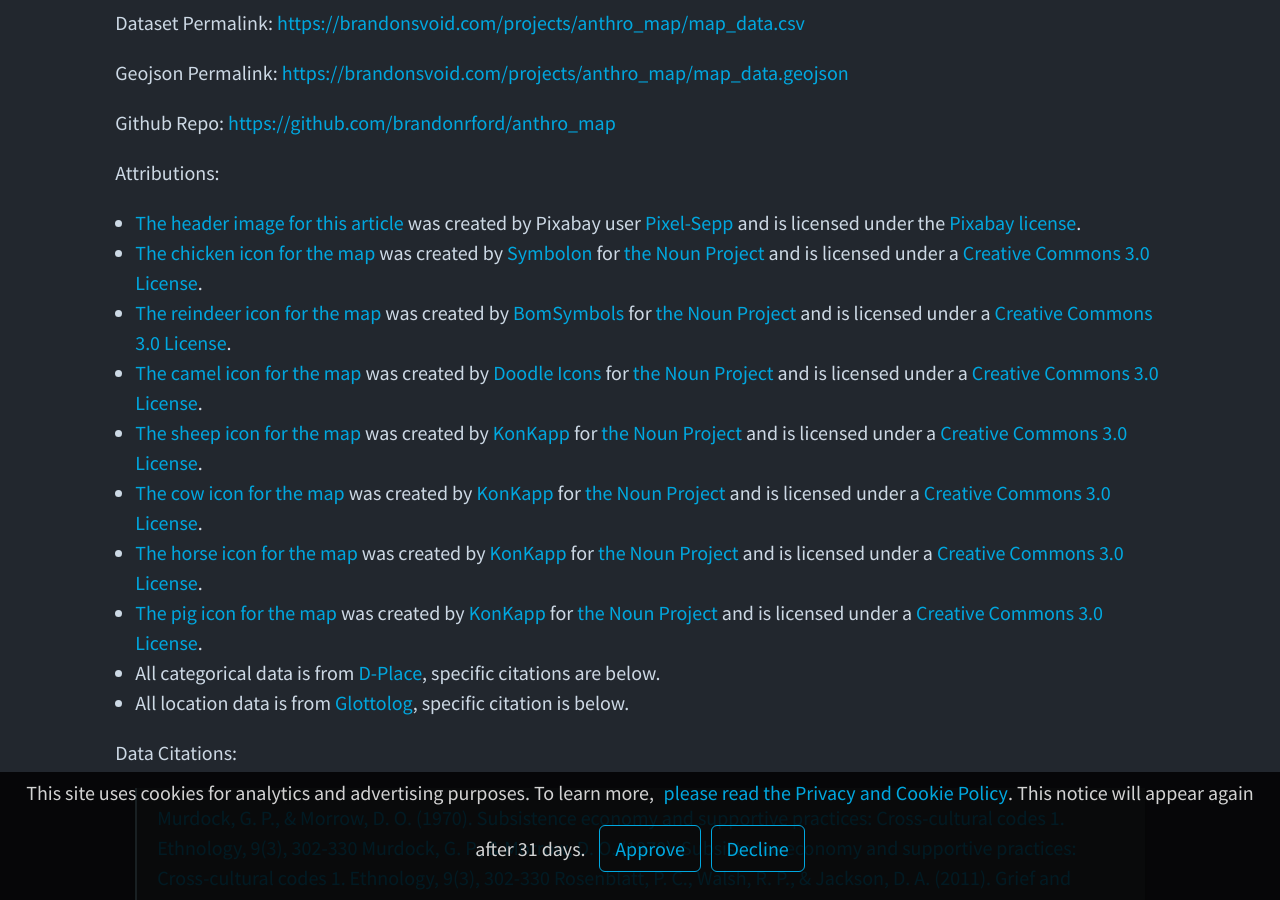
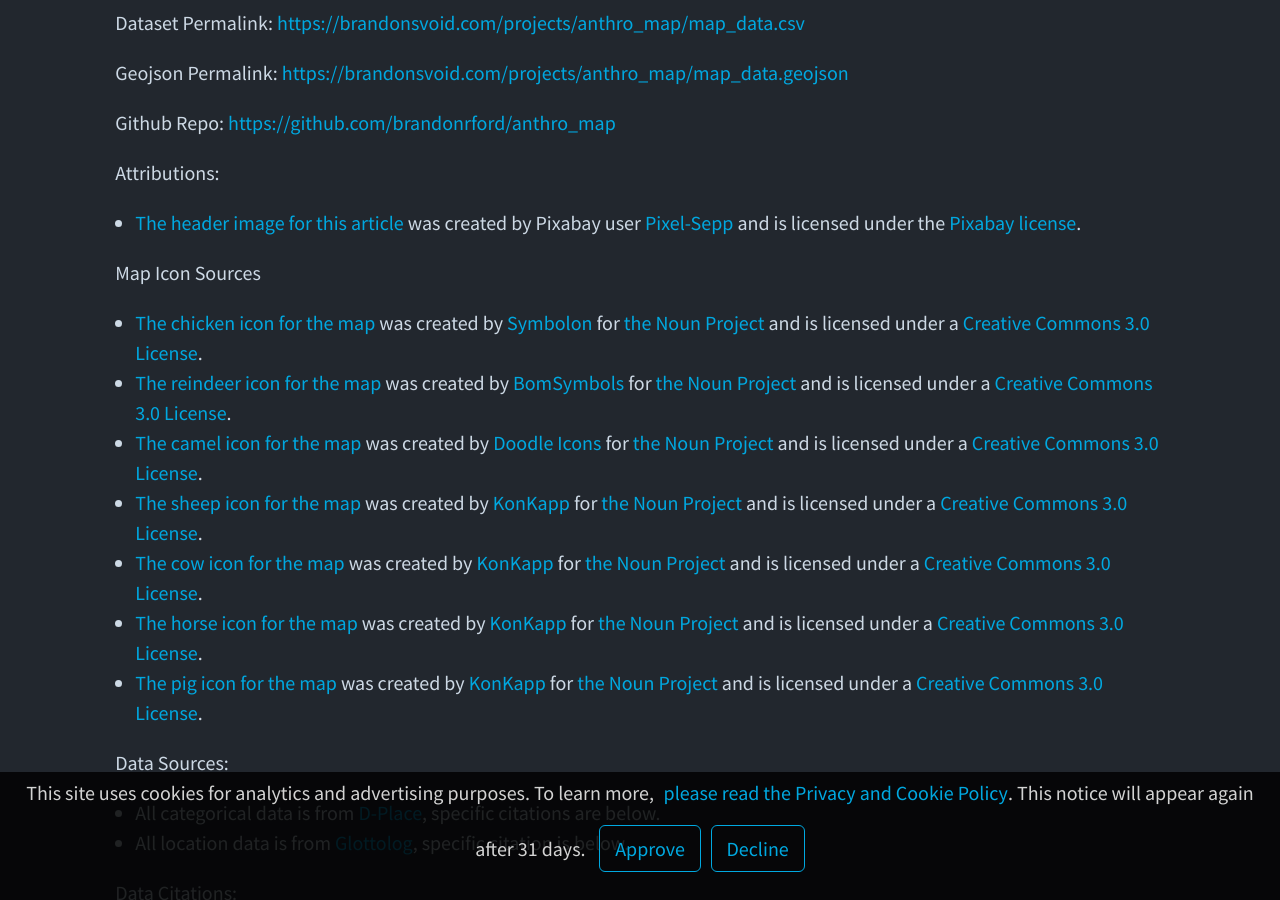
Before and after one commit to brandonrford/brandonrford.github.io, a Jekyll site: the page built from _posts/2021-10-23-anthro-map.md, in a window 1280 px wide and 900 px high, scrolled down 1515 px. Built offline with Jekyll 4.4.1, drawn with Linux system fonts in a browser that asks for light colours; nearby versions of some CDN libraries; a script that is not in the unit is left out.

Commit message:
reformatted attributions

```diff
--- a/_posts/2021-10-23-anthro-map.md
+++ b/_posts/2021-10-23-anthro-map.md
@@ -28,6 +28,8 @@
 Attributions:
 
 * [The header image for this article](https://pixabay.com/photos/cows-cattle-grazing-mammals-203460/) was created by Pixabay user [Pixel-Sepp](https://pixabay.com/users/pixel-sepp-69900/) and is licensed under the [Pixabay license](https://pixabay.com/service/license/).
+
+Map Icon Sources
 * [The chicken icon for the map](https://thenounproject.com/icon/3263718/) was created by [Symbolon](https://thenounproject.com/symbolon/) for [the Noun Project](https://thenounproject.com) and is licensed under a [Creative Commons 3.0 License](https://creativecommons.org/licenses/by/3.0/us/legalcode).
 * [The reindeer icon for the map](https://thenounproject.com/icon/1377398/) was created by [BomSymbols](https://thenounproject.com/korawan_m/) for [the Noun Project](https://thenounproject.com) and is licensed under a [Creative Commons 3.0 License](https://creativecommons.org/licenses/by/3.0/us/legalcode).
 * [The camel icon for the map](https://thenounproject.com/icon/4338923//) was created by [Doodle Icons](https://thenounproject.com/doodleicons/) for [the Noun Project](https://thenounproject.com) and is licensed under a [Creative Commons 3.0 License](https://creativecommons.org/licenses/by/3.0/us/legalcode).
@@ -35,6 +37,9 @@
 * [The cow icon for the map](https://thenounproject.com/icon/4340287/) was created by [KonKapp](https://thenounproject.com/konkapp/) for [the Noun Project](https://thenounproject.com) and is licensed under a [Creative Commons 3.0 License](https://creativecommons.org/licenses/by/3.0/us/legalcode).
 * [The horse icon for the map](https://thenounproject.com/icon/4340278/) was created by [KonKapp](https://thenounproject.com/konkapp/) for [the Noun Project](https://thenounproject.com) and is licensed under a [Creative Commons 3.0 License](https://creativecommons.org/licenses/by/3.0/us/legalcode).
 * [The pig icon for the map](https://thenounproject.com/icon/4340286/) was created by [KonKapp](https://thenounproject.com/konkapp/) for [the Noun Project](https://thenounproject.com) and is licensed under a [Creative Commons 3.0 License](https://creativecommons.org/licenses/by/3.0/us/legalcode).
+
+Data Sources:
+
 * All categorical data is from [D-Place](https://d-place.org), specific citations are below.
 * All location data is from [Glottolog](https://glottolog.org), specific citation is below.
 
```
